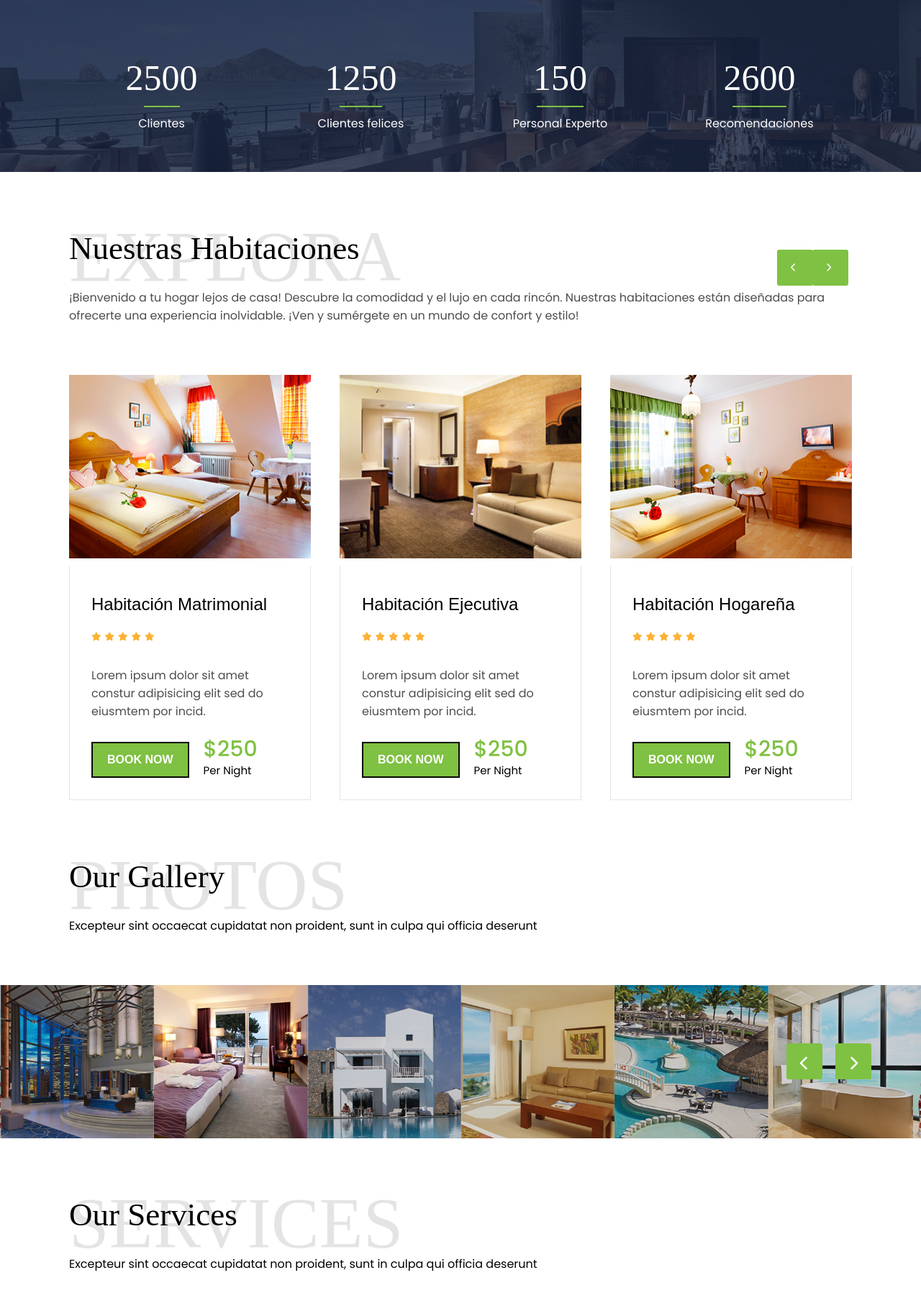
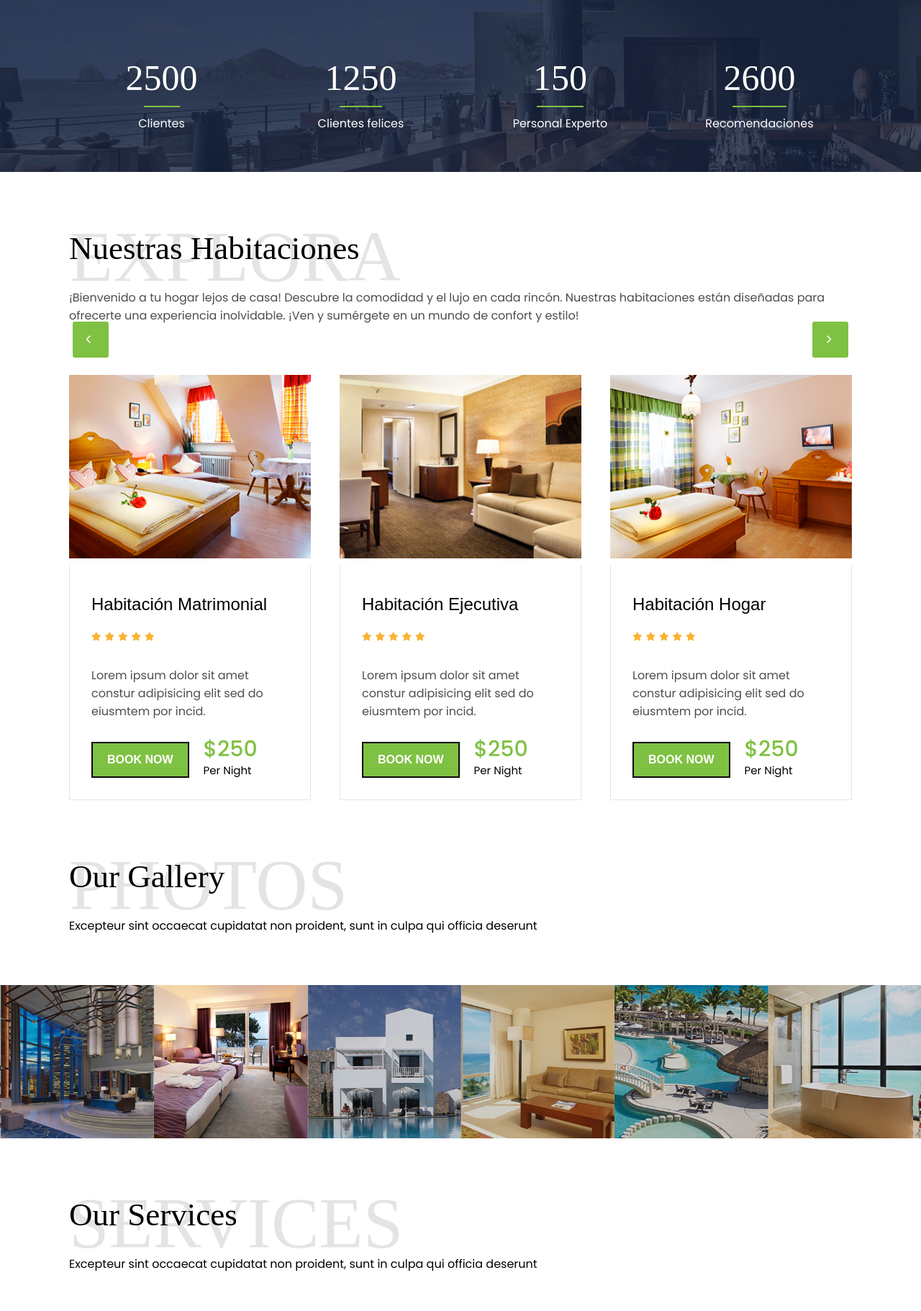
Before and after one commit to JhonLaurens/PhpWeb, a PHP site: page / in a window 1280 px wide. Shown: the part 1694-3516 px from the top of the page at 72% size. Run offline with PHP 8.4, Linux system fonts and the light colour scheme; some libraries are stand-ins or nearby versions.

Commit message:
update
avance 70%

```diff
--- a/css/style.css
+++ b/css/style.css
@@ -465,12 +465,16 @@ h1 {
   color: #000;
 }
 
+.owl-carousel1 {
+  position: relative;
+}
+
 
 
 .owl-carousel1 .owl-nav .owl-prev,
 .owl-carousel1 .owl-nav .owl-next {
   position: absolute;
-  top: -20%;
+  top: -25%;
   height: 50px;
   width: 50px;
   background: #7fc142 !important;
@@ -482,11 +486,17 @@ h1 {
 }
 
 .owl-carousel1 .owl-nav .owl-prev {
-  left: 90%;
+  position: absolute;
+  left: 0; /* Ajusta al extremo izquierdo */
+  top: -4%; /* Centra verticalmente */
+  transform: translateY(-50%); /* Ajuste fino para centrar exactamente */
 }
 
 .owl-carousel1 .owl-nav .owl-next {
-  right: 0;
+  position: absolute;
+  right: 0; /* Ajusta al extremo derecho */
+  top: -4%; /* Centra verticalmente */
+  transform: translateY(-50%); /* Ajuste fino para centrar exactamente */
 }
 
 /*--------rooms---------*/
@@ -677,6 +687,7 @@ h1 {
 .Customer span {
   font-size: 15px;
 }
+
 
 .owl-carousel2 .owl-dots {
   position: absolute;
--- a/index.php
+++ b/index.php
@@ -255,9 +255,9 @@
               <img src="images/room-3.png" alt="">
             </div>
             <div class="text">
-              <h2>Habitación Hogareña</h2>
+              <h2>Habitación Hogar</h2>
               <div class="rate flex">
-                <i class="fa fa-star"></i>
+                <i class="fa fa-star"></i> <!-- fa es una clase que se usa para agregar iconos en estrellas -->
                 <i class="fa fa-star"></i>
                 <i class="fa fa-star"></i>
                 <i class="fa fa-star"></i>
@@ -276,7 +276,7 @@
               <img src="images/room-4.png" alt="">
             </div>
             <div class="text">
-              <h2>Habitación Tradcional</h2>
+              <h2>Habitación Campestre</h2>
               <div class="rate flex">
                 <i class="fa fa-star"></i>
                 <i class="fa fa-star"></i>
@@ -415,111 +415,110 @@
 
     <div class="content mtop">
       <div class="owl-carousel owl-carousel1 owl-theme">
+
         <div class="items">
           <div class="img">
             <img src="images/gallery-1.png" alt="">
           </div>
           <div class="overlay">
             <span class="fa fa-plus"> </span>
-            <h3>Photo Title Here.</h3>
+            <h3 data-description="Descripción de la imagen 1">Título de la foto aquí</h3>
           </div>
         </div>
+
         <div class="items">
           <div class="img">
             <img src="images/gallery-2.png" alt="">
           </div>
           <div class="overlay">
             <span class="fa fa-plus"> </span>
-            <h3>Photo Title Here.</h3>
+            <h3 data-description="Descripción de la imagen 2">Título de la foto aquí</h3>
           </div>
         </div>
+
         <div class="items">
           <div class="img">
             <img src="images/gallery-3.png" alt="">
           </div>
           <div class="overlay">
             <span class="fa fa-plus"> </span>
-            <h3>Photo Title Here.</h3>
+            <h3 data-description="Descripción de la imagen 3">Título de la foto aquí</h3>
           </div>
         </div>
+
         <div class="items">
           <div class="img">
             <img src="images/gallery-4.png" alt="">
           </div>
           <div class="overlay">
             <span class="fa fa-plus"> </span>
-            <h3>Photo Title Here.</h3>
+            <h3 data-description="Descripción de la imagen 4">Título de la foto aquí</h3>
           </div>
         </div>
+
         <div class="items">
           <div class="img">
             <img src="images/gallery-5.png" alt="">
           </div>
           <div class="overlay">
             <span class="fa fa-plus"> </span>
-            <h3>Photo Title Here.</h3>
+            <h3 data-description="Descripción de la imagen 5">Título de la foto aquí</h3>
           </div>
         </div>
+
         <div class="items">
           <div class="img">
             <img src="images/gallery-6.png" alt="">
           </div>
           <div class="overlay">
             <span class="fa fa-plus"> </span>
-            <h3>Photo Title Here.</h3>
+            <h3 data-description="Descripción de la imagen 6">Título de la foto aquí</h3>
           </div>
         </div>
-        <div class="items">
-          <div class="img">
-            <img src="images/gallery-4.png" alt="">
-          </div>
-          <div class="overlay">
-            <span class="fa fa-plus"> </span>
-            <h3>Photo Title Here.</h3>
-          </div>
-        </div>
-        <div class="items">
-          <div class="img">
-            <img src="images/gallery-3.png" alt="">
-          </div>
-          <div class="overlay">
-            <span class="fa fa-plus"> </span>
-            <h3>Photo Title Here.</h3>
-          </div>
-        </div>
-        <div class="items">
-          <div class="img">
-            <img src="images/gallery-1.png" alt="">
-          </div>
-          <div class="overlay">
-            <span class="fa fa-plus"> </span>
-            <h3>Photo Title Here.</h3>
-          </div>
-        </div>
-        <div class="items">
-          <div class="img">
-            <img src="images/gallery-6.png" alt="">
-          </div>
-          <div class="overlay">
-            <span class="fa fa-plus"> </span>
-            <h3>Photo Title Here.</h3>
-          </div>
-        </div>
+
       </div>
     </div>
-  </section>
+
+    <div id="imageDescriptionPopup" style="display: none;">
+      <div id="descriptionContent"></div>
+      <button onclick="closePopup()">Cerrar</button>
+    </div>
+
+    <script>
+      // Función para mostrar la ventana emergente con la descripción
+      function showPopup(description) {
+        var popup = document.getElementById('imageDescriptionPopup');
+        var content = document.getElementById('descriptionContent');
+        content.innerHTML = description;
+        popup.style.display = 'block';
+      }
+
+      // Función para cerrar la ventana emergente
+      function closePopup() {
+        var popup = document.getElementById('imageDescriptionPopup');
+        popup.style.display = 'none';
+      }
+
+      // Agrega el manejador de eventos de clic a los títulos
+      document.querySelectorAll('.overlay h3').forEach(function(title) {
+        title.addEventListener('click', function() {
+          // Obtiene la descripción desde el atributo data-description
+          var description = this.getAttribute('data-description');
+          showPopup(description);
+        });
+      });
+    </script>
 
 
   <script> // script que se usa para crear un carrusel
     $('.owl-carousel1').owlCarousel({
       loop: true,
       margin: 0,
-      nav: true,
+      nav: false,
       dots: false,
       autoplay: true,
       autoplayTimeout: 1000,
       autoplayHoverPause: true,
-      navText: ["<i class = 'fa fa-chevron-left'></i>", "<i class = 'fa fa-chevron-right'></i>"],
       responsive: {
         0: {
           items: 1
```
